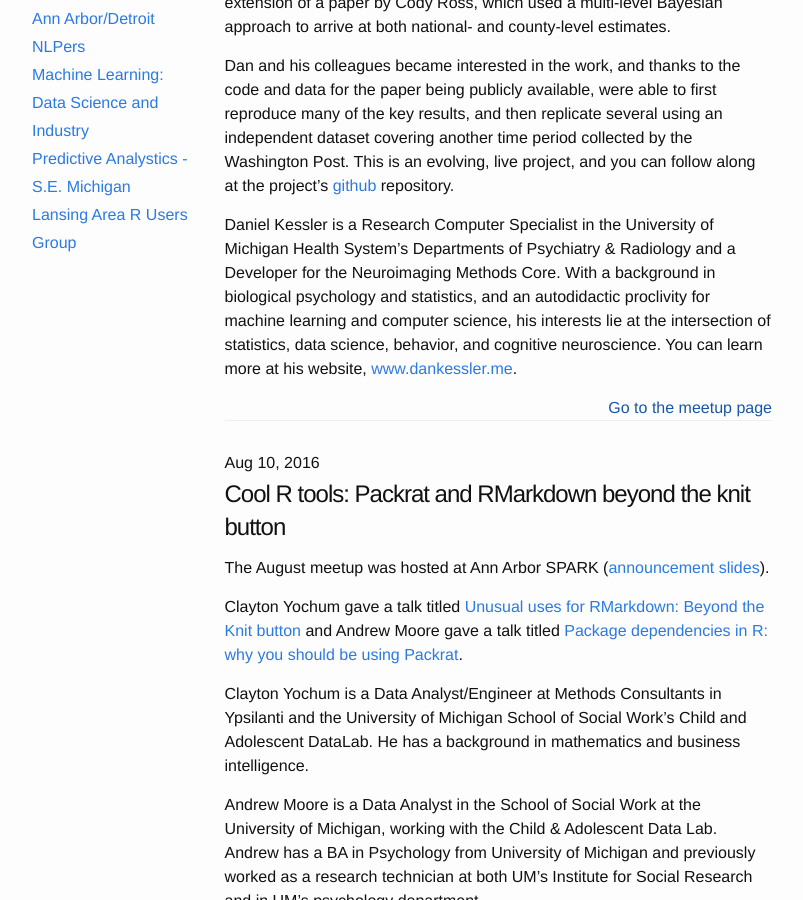
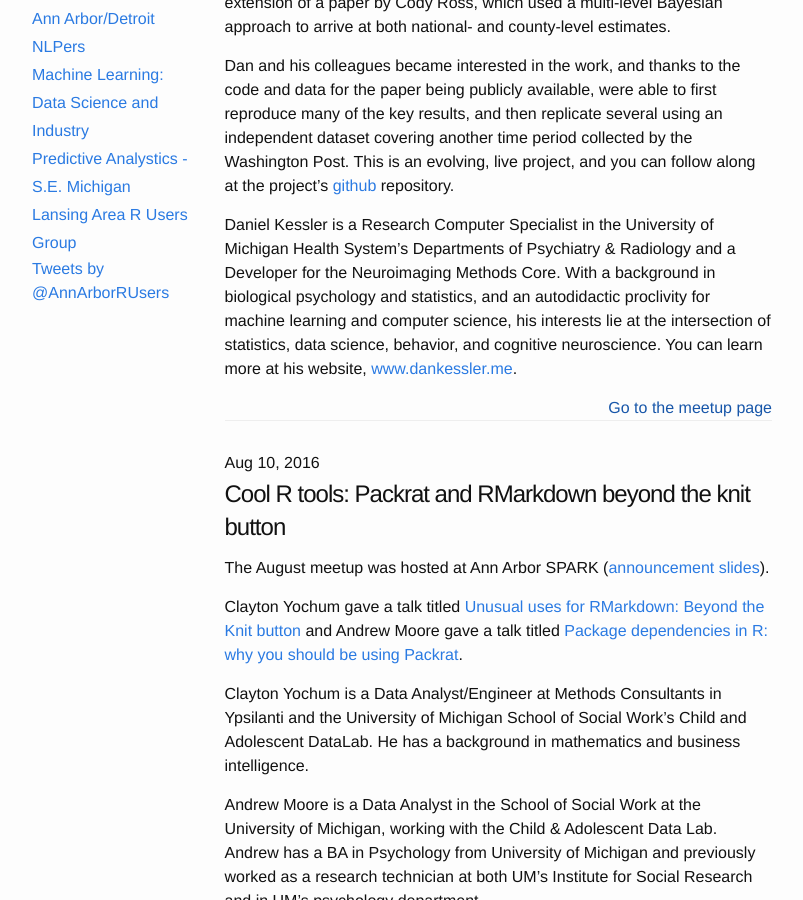
Before and after one commit to AnnArborRUserGroup/AnnArborRUserGroup.github.io, a Jekyll site: the page built from index.html, in a window 1280 px wide and 900 px high, scrolled down 792 px. Shown: the whole window, without its empty margins (238-1041 px from the left). Built offline with Jekyll 4.4.1, drawn with Linux system fonts in a browser that asks for light colours; comment, search, counter and statistics services are not loaded.

Commit message:
added twitter widget

```diff
--- a/_includes/sidebar.html
+++ b/_includes/sidebar.html
@@ -26,3 +26,6 @@
 <a class="sidebar-nav-item" href="http://www.meetup.com/Machine-Learning-Data-Science-and-Industry/">Machine Learning: Data Science and Industry</a>
 <a class="sidebar-nav-item" href="http://www.meetup.com/Predictive-Analytics-S-E-Michigan/">Predictive Analystics - S.E. Michigan</a>
 <a class="sidebar-nav-item" href="http://www.meetup.com/Lansing-Area-R-Users-Group/">Lansing Area R Users Group</a>
+
+<a class="twitter-timeline" href="https://twitter.com/AnnArborRUsers" data-widget-id="719928610824413184">Tweets by @AnnArborRUsers</a>
+<script>!function(d,s,id){var js,fjs=d.getElementsByTagName(s)[0],p=/^http:/.test(d.location)?'http':'https';if(!d.getElementById(id)){js=d.createElement(s);js.id=id;js.src=p+"://platform.twitter.com/widgets.js";fjs.parentNode.insertBefore(js,fjs);}}(document,"script","twitter-wjs");</script>
```
